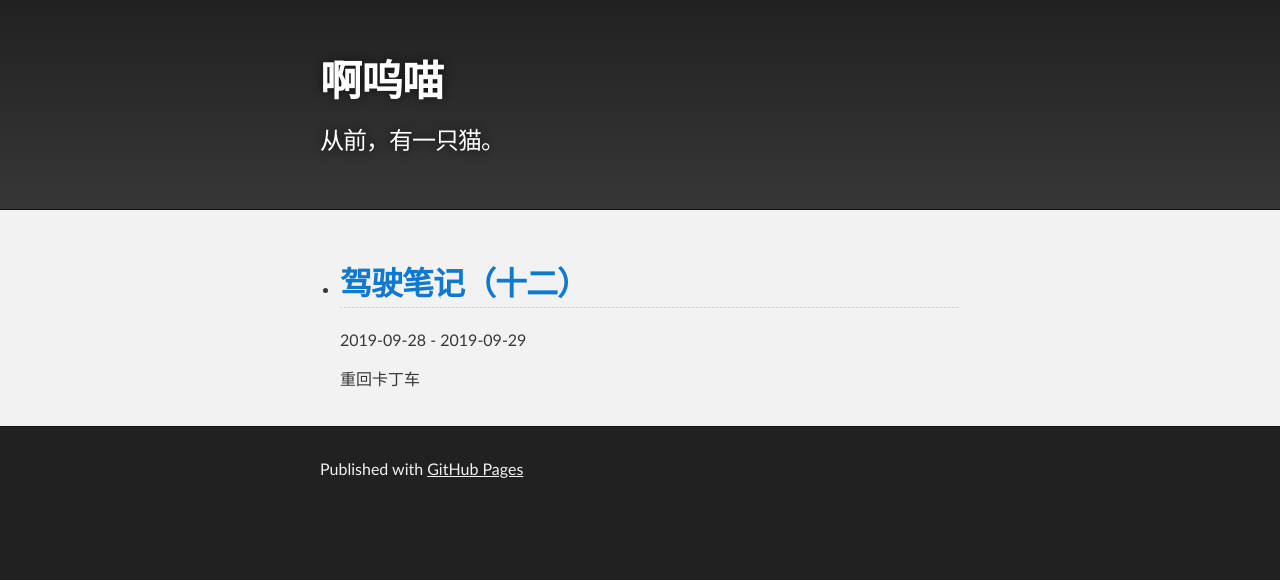
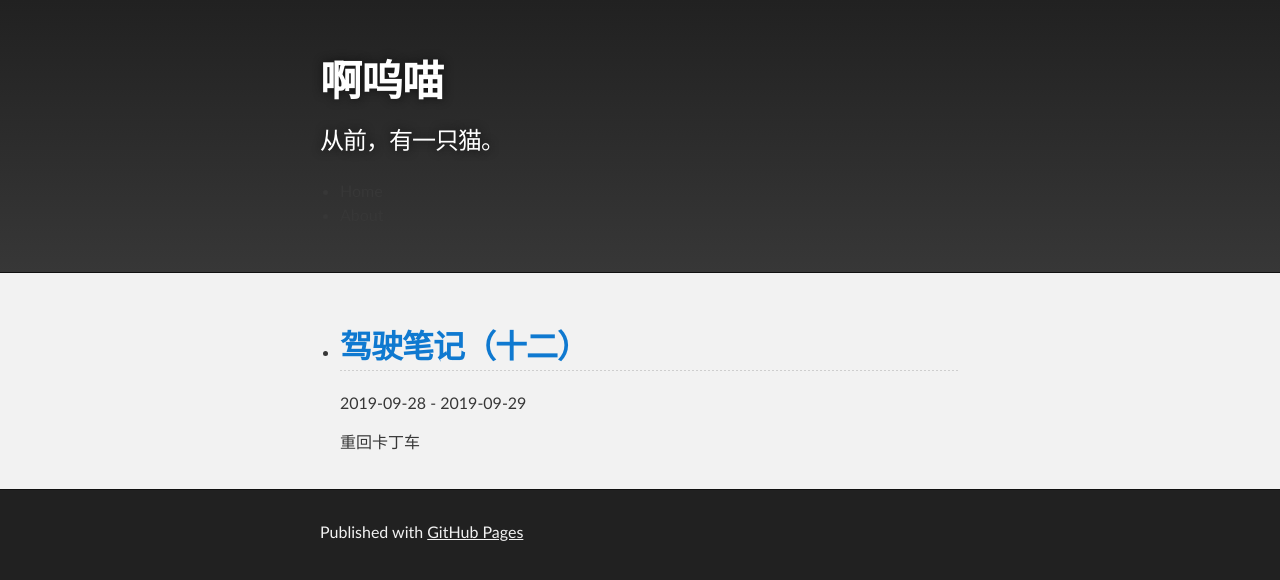
Before and after one commit to icrmio/icrmio.github.io, a Jekyll site: the page built from index.html, in a window 1280 px wide. Shown: the top 580 px of the page. Built offline with Jekyll 4.4.1, drawn with Linux system fonts in a browser that asks for light colours.

Commit message:
Update default.html

```diff
--- a/_layouts/default.html
+++ b/_layouts/default.html
@@ -27,6 +27,14 @@
               <a class="tar_download_link" href="{{ site.github.tar_url }}">Download this project as a tar.gz file</a>
             </section>
           {% endif %}
+
+          <nav>
+            <ul>
+              <li>Home</li>
+              <li>About</li>
+            </ul>
+          </nav>
+
         </header>
     </div>
 
```
